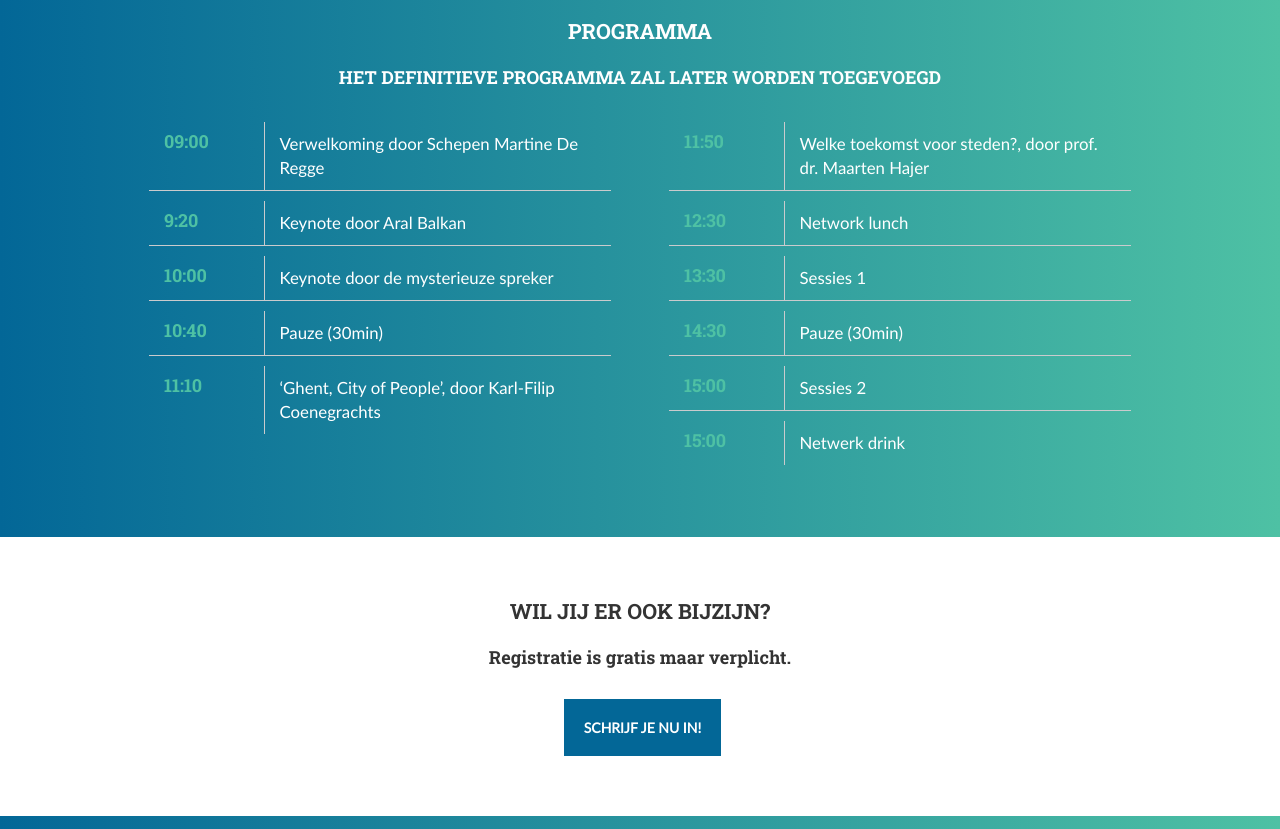
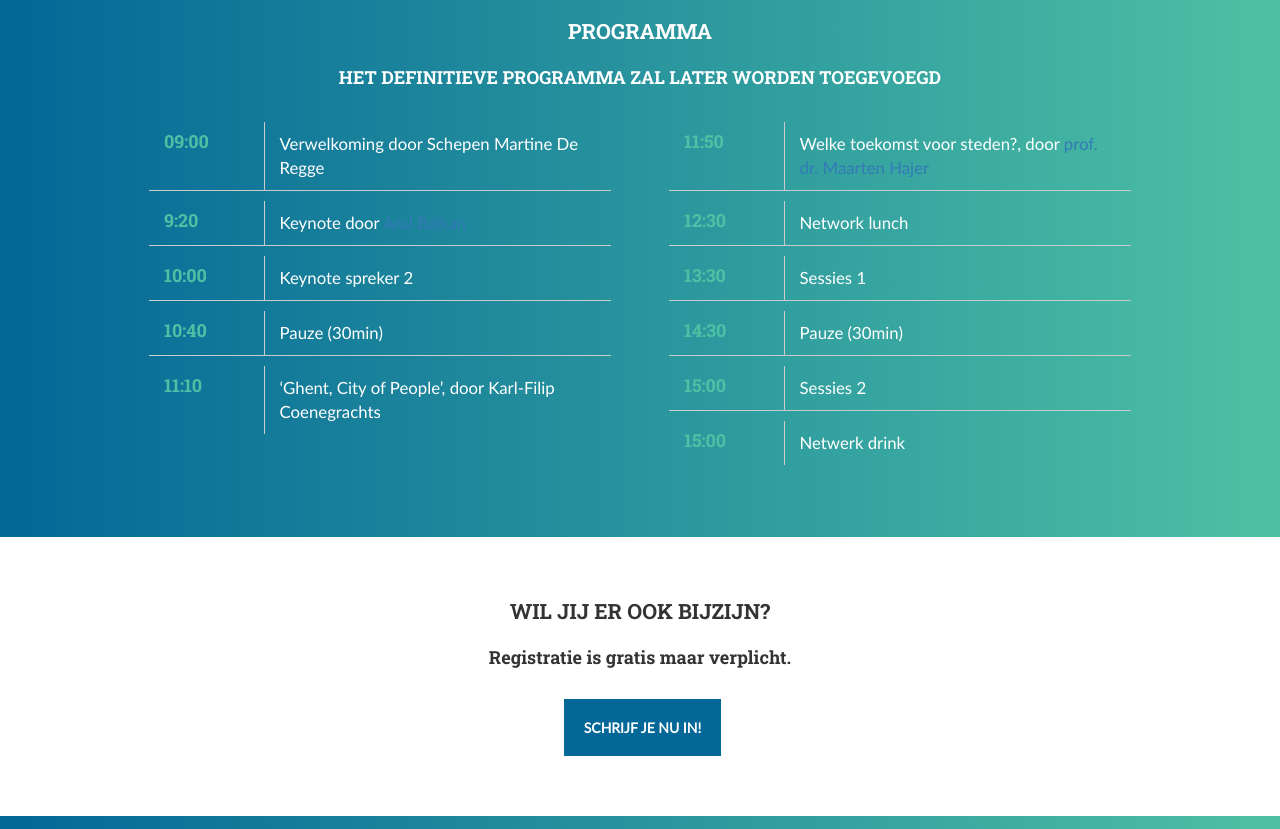
Before and after one commit to PieterJanPauwels/Foreplay.gent, a website: page index.html in a window 1280 px wide. Shown: the part 1240-2069 px from the top of the page. Drawn offline with nearby package versions, Linux system fonts and the light colour scheme.

Commit message:
Added Urls to speakers

```diff
--- a/index.html
+++ b/index.html
@@ -352,7 +352,7 @@
                             <h4 class="no-uppercase text-azg">9:20</h4>
                         </div>
                         <div class="col-xs-9">
-                            <span>Keynote door Aral Balkan </span>
+                            <span>Keynote door <a href="https://ar.al" target="_blank">Aral Balkan</a> </span>
                         </div>
                     </div>
                     <div class="row">
@@ -360,7 +360,7 @@
                             <h4 class="no-uppercase text-azg">10:00</h4>
                         </div>
                         <div class="col-xs-9">
-                            <span>Keynote door de mysterieuze spreker</span>
+                            <span>Keynote spreker 2</span>
                         </div>
                     </div>
                     <div class="row">
@@ -388,7 +388,7 @@
                             <h4 class="no-uppercase text-azg">11:50</h4>
                         </div>
                         <div class="col-xs-9">
-                            <span>Welke toekomst voor steden?, door prof. dr. Maarten Hajer</span>
+                            <span>Welke toekomst voor steden?, door <a href="http://www.maartenhajer.nl/" target="_blank">prof. dr. Maarten Hajer</a></span>
                         </div>
                     </div>
                     <div class="row">
```
